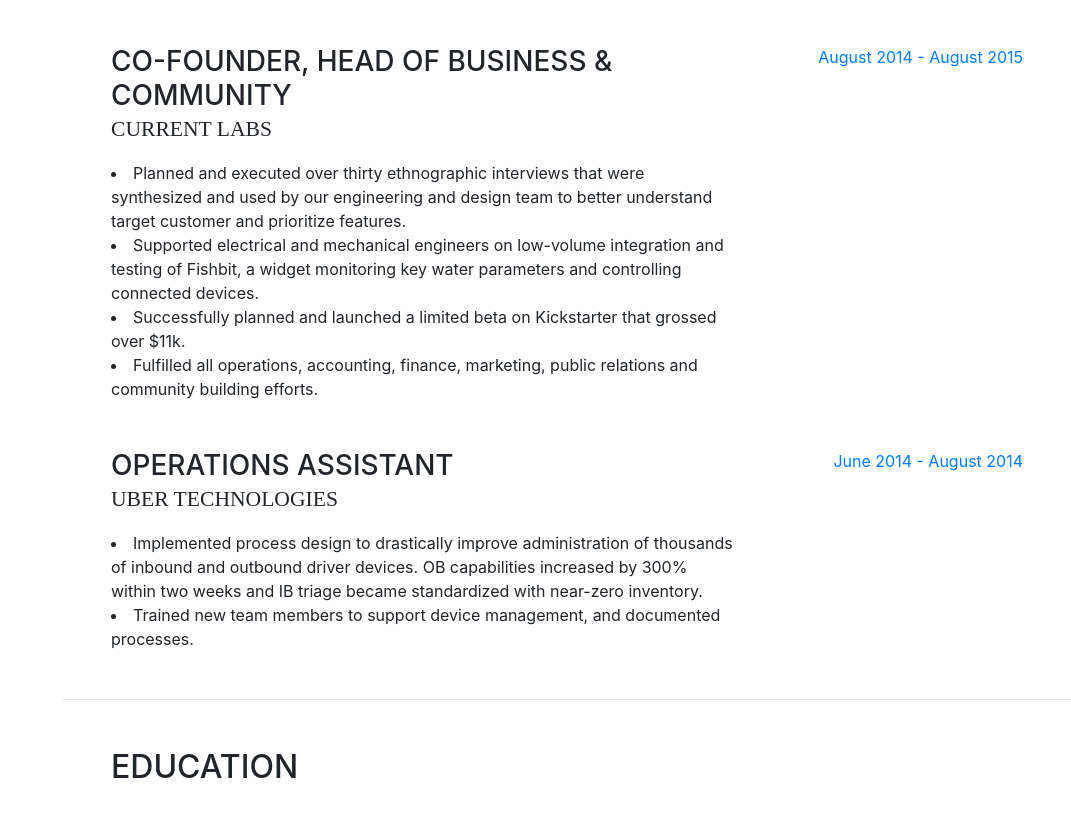
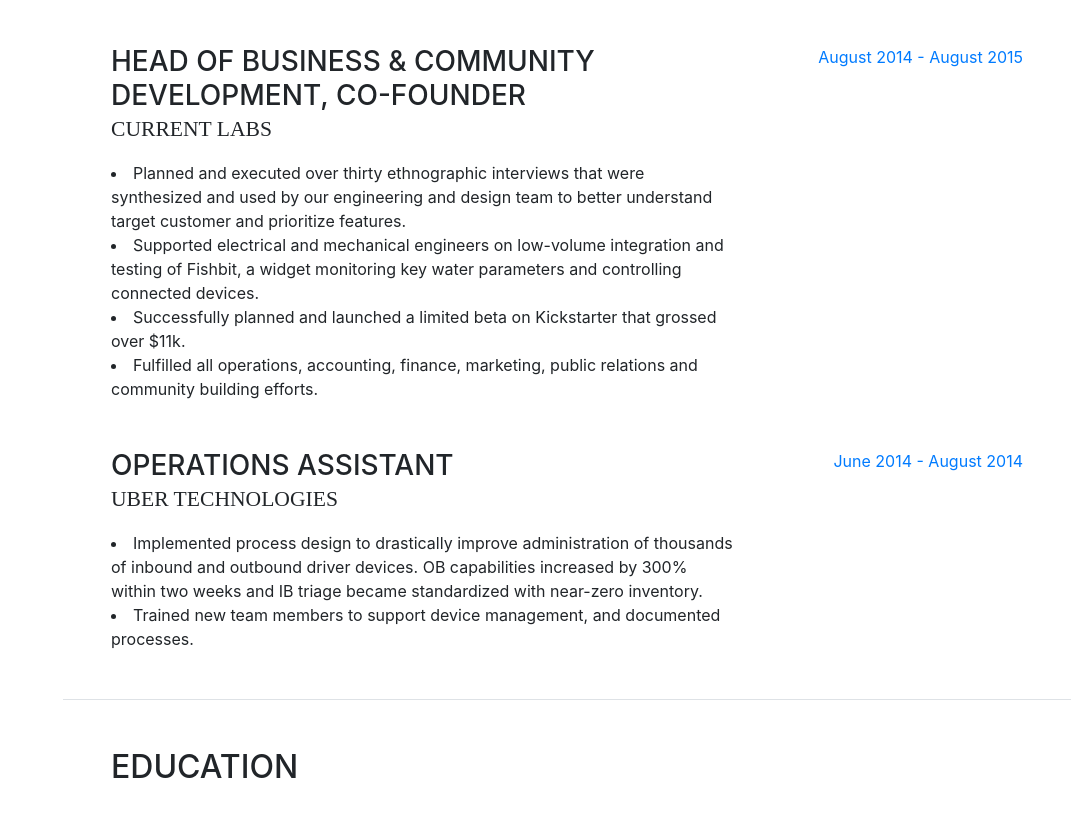
Before and after one commit to alexuribe/alexuribe.me, a website with bundled scripts: page index.html in a window 1280 px wide. Shown: the part 1879-2710 px from the top of the page, without its empty margins (209-1280 px from the left). Built offline with nearby package versions, Linux system fonts and the light colour scheme; a web font is replaced by a local one.

Commit message:
More mods

```diff
--- a/index.html
+++ b/index.html
@@ -180,7 +180,7 @@
 
            <div class="resume-item d-flex flex-column flex-md-row mb-5">
             <div class="resume-content mr-auto">
-              <h3 class="mb-0">Co-Founder, Head of Business & Community</h3>
+              <h3 class="mb-0">Head of Business & Community Development, Co-Founder</h3>
               <div class="subheading mb-3">Current Labs</div>
               <li>Planned and executed over thirty ethnographic interviews that were synthesized and used by our engineering and design team to better understand target customer and prioritize features.</li>
               <li>Supported electrical and mechanical engineers on low-volume integration and testing of Fishbit, a widget monitoring key water parameters and controlling connected devices.</li>
```
